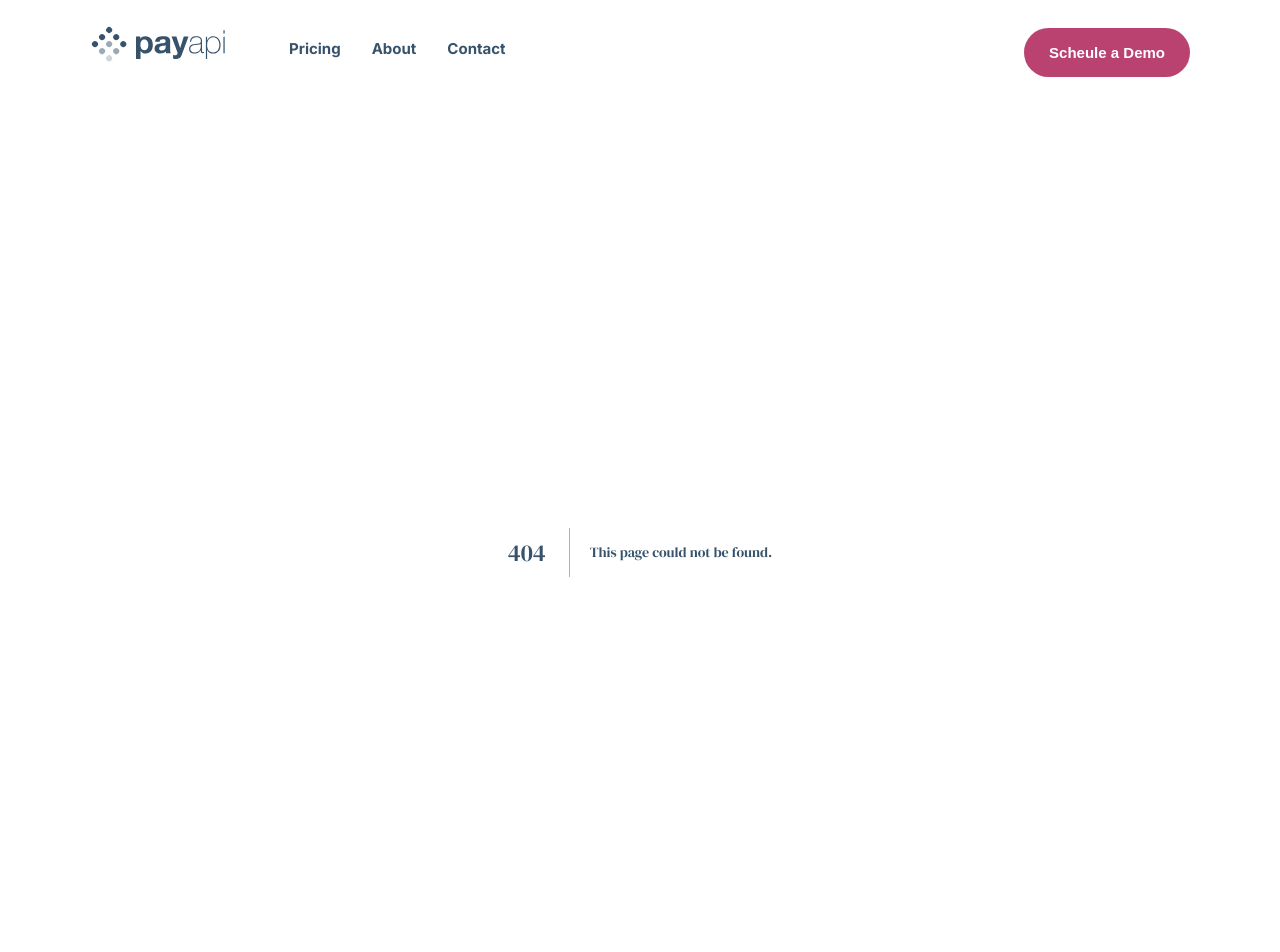
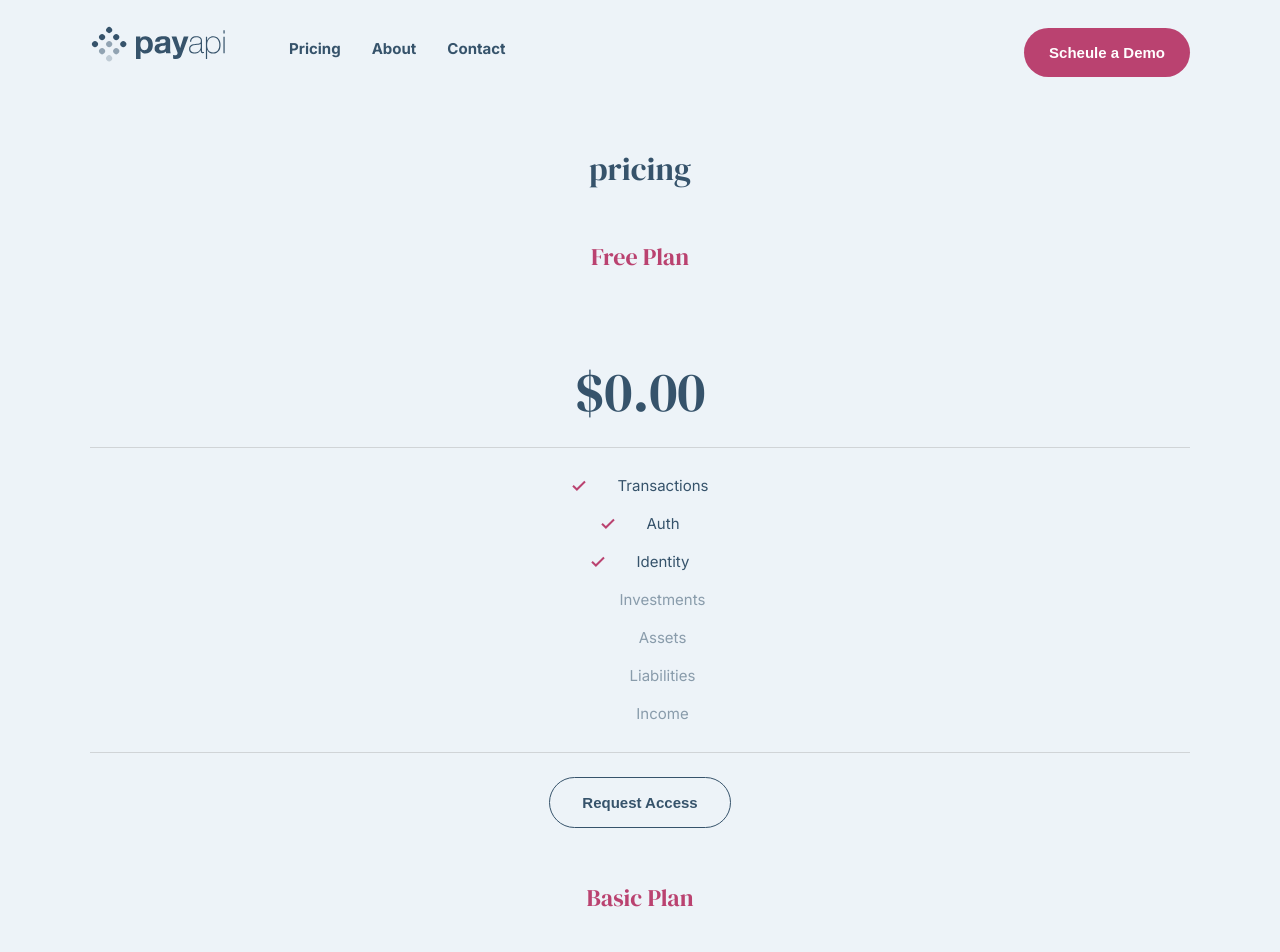
Before and after one commit to thebigbenn009/payapi, a Next.js app: page /pricing in a window 1280 px wide. Before the commit this address had no page. Shown: the top 952 px of the page. Built offline with nearby package versions, Linux system fonts and the light colour scheme.

Commit message:
work in progress-20

```diff
--- a/SocialSvgs.tsx
+++ b/SocialSvgs.tsx
@@ -1,5 +1,5 @@
 import React from "react";
-import { Goal } from "./app/types";
+import { Goal, PricingPackages } from "./app/types";
 import { Icons } from "@/app/types";
 export const svgs = [
   {
@@ -209,3 +209,106 @@ export const icons: Icons[] = [
     ),
   },
 ];
+export const pricePackages: PricingPackages = [
+  {
+    plan: "free plan",
+    price: 0.0,
+    packages: [
+      "Transactions",
+      "Auth",
+      "Identity",
+      "Investments",
+      "Assets",
+      "Liabilities",
+      "Income",
+    ],
+    availablePackages: ["Transactions", "Auth", "Identity"],
+    icon: (
+      <svg
+        width="14"
+        height="11"
+        viewBox="0 0 14 11"
+        fill="none"
+        xmlns="http://www.w3.org/2000/svg"
+      >
+        <path
+          d="M1 5.71804L4.89327 9.56006L13 1.56006"
+          stroke="#BA4270"
+          stroke-width="2"
+        />
+      </svg>
+    ),
+  },
+  {
+    plan: "basic plan",
+    price: 299.0,
+    packages: [
+      "Transactions",
+      "Auth",
+      "Identity",
+      "Investments",
+      "Assets",
+      "Liabilities",
+      "Income",
+    ],
+    availablePackages: [
+      "Transactions",
+      "Auth",
+      "Identity",
+      "Investments",
+      "Assets",
+    ],
+    icon: (
+      <svg
+        width="14"
+        height="11"
+        viewBox="0 0 14 11"
+        fill="none"
+        xmlns="http://www.w3.org/2000/svg"
+      >
+        <path
+          d="M1 5.71804L4.89327 9.56006L13 1.56006"
+          stroke="#BA4270"
+          stroke-width="2"
+        />
+      </svg>
+    ),
+  },
+  {
+    plan: "premium plan",
+    price: 499.0,
+    packages: [
+      "Transactions",
+      "Auth",
+      "Identity",
+      "Investments",
+      "Assets",
+      "Liabilities",
+      "Income",
+    ],
+    availablePackages: [
+      "Transactions",
+      "Auth",
+      "Identity",
+      "Investments",
+      "Assets",
+      "Liabilities",
+      "Income",
+    ],
+    icon: (
+      <svg
+        width="14"
+        height="11"
+        viewBox="0 0 14 11"
+        fill="none"
+        xmlns="http://www.w3.org/2000/svg"
+      >
+        <path
+          d="M1 5.71804L4.89327 9.56006L13 1.56006"
+          stroke="#BA4270"
+          stroke-width="2"
+        />
+      </svg>
+    ),
+  },
+];
--- a/app/globals.css
+++ b/app/globals.css
@@ -764,3 +764,64 @@ ul li .links {
     max-width: 130rem;
   }
 }
+
+/* ABOUT PAGE */
+.pricing-h2 {
+  text-align: center;
+  margin-bottom: 4.8rem;
+}
+.available,
+.unavailable {
+  display: flex;
+  gap: 3.2rem;
+}
+
+.available span {
+  justify-self: flex-start;
+}
+.unavailable {
+  padding-left: 4.5rem;
+  color: rgba(54, 83, 107, 0.55);
+  cursor: not-allowed;
+}
+.pricing-plan {
+  display: flex;
+  flex-direction: column;
+  gap: 2.4rem;
+  align-items: center;
+  margin-bottom: 4.8rem;
+}
+.plan {
+  color: var(--primary-pink);
+  font-size: 2.4rem;
+  text-transform: capitalize;
+  font-weight: 500;
+  margin-bottom: 5.7rem;
+}
+.pricing-plan h1 {
+  font-size: 5.6rem;
+}
+.pricing-plan:last-child {
+  margin-bottom: 8.1rem;
+}
+.pricing-packages {
+  display: block;
+  color: #36536b;
+}
+.pricing-packages li:not(:last-child) {
+  margin-bottom: 1rem;
+}
+.underline {
+  width: 100%;
+  height: 1px;
+  background-color: rgba(151, 151, 151, 0.35);
+}
+.btn-inner {
+  background-color: var(--background-color);
+  color: #36536b;
+  border: solid 1px rgba(54, 83, 107, 1);
+  align-self: center;
+}
+.cta {
+  margin-bottom: 8.1rem;
+}
--- /dev/null
+++ b/app/pricing/page.tsx
@@ -0,0 +1,22 @@
+import Cta from "@/components/home page/Cta";
+import Plan from "@/components/pricing/Plan";
+import { pricePackages } from "@/SocialSvgs";
+import React from "react";
+
+const PricingPage = () => {
+  return (
+    <main>
+      <div className="wrapper">
+        <h1 className="pricing-h2">pricing</h1>
+        <div>
+          {pricePackages.map((packagePlan) => {
+            return <Plan key={packagePlan.plan} {...packagePlan} />;
+          })}
+        </div>
+        <Cta />
+      </div>
+    </main>
+  );
+};
+
+export default PricingPage;
--- a/app/types.ts
+++ b/app/types.ts
@@ -12,3 +12,14 @@ export type LinkType = {
 export type Icons = {
   icon: ReactElement;
 };
+
+export type PricingPlanType = {
+  plan: "free plan" | "basic plan" | "premium plan";
+  price: number;
+  packages: string[];
+  availablePackages: string[];
+  description?: string;
+
+  icon: ReactElement;
+};
+export type PricingPackages = PricingPlanType[];
--- /dev/null
+++ b/components/home page/Cta.tsx
@@ -0,0 +1,13 @@
+import React from "react";
+import ScheduleDemo from "./ScheduleDemo";
+
+const Cta = () => {
+  return (
+    <div className="cta">
+      <h2>Ready to start?</h2>
+      <ScheduleDemo />
+    </div>
+  );
+};
+
+export default Cta;
--- a/components/home page/Goals.tsx
+++ b/components/home page/Goals.tsx
@@ -1,6 +1,7 @@
 import { goals } from "@/SocialSvgs";
 import React from "react";
 import ScheduleDemo from "./ScheduleDemo";
+import Cta from "./Cta";
 
 const Goals = () => {
   return (
@@ -20,10 +21,7 @@ const Goals = () => {
           );
         })}
       </div>
-      <div className="cta">
-        <h2>Ready to start?</h2>
-        <ScheduleDemo />
-      </div>
+      <Cta />
     </section>
   );
 };
--- /dev/null
+++ b/components/pricing/Plan.tsx
@@ -0,0 +1,30 @@
+import { PricingPlanType } from "@/app/types";
+import React from "react";
+
+const Plan = (pricingPlan: PricingPlanType) => {
+  const { plan, price, packages, availablePackages, icon } = pricingPlan;
+  return (
+    <article className="pricing-plan">
+      <h3 className="plan">{plan}</h3>
+      <h1>${price}.00</h1>
+      <div className="underline"></div>
+      <ul className="pricing-packages">
+        {packages.map((pkg) => {
+          if (availablePackages.includes(pkg)) {
+            return (
+              <li className="available">
+                <span>{icon}</span> <span> {pkg}</span>
+              </li>
+            );
+          }
+
+          return <li className="unavailable">{pkg}</li>;
+        })}
+      </ul>
+      <div className="underline"></div>
+      <button className="btn btn-small btn-inner">Request Access</button>
+    </article>
+  );
+};
+
+export default Plan;
```
Also changed, not shown: public/pricing/check-icon.svg (added).
